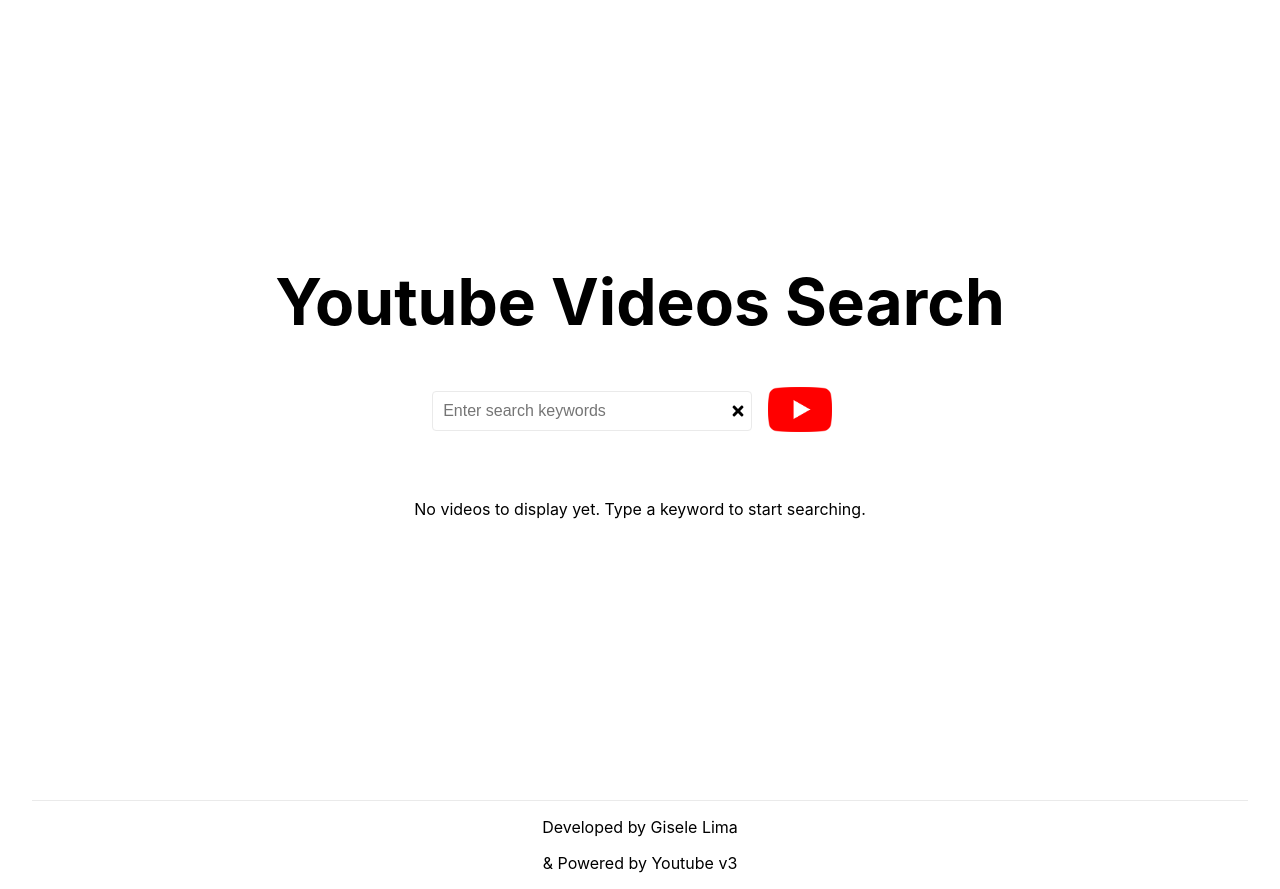
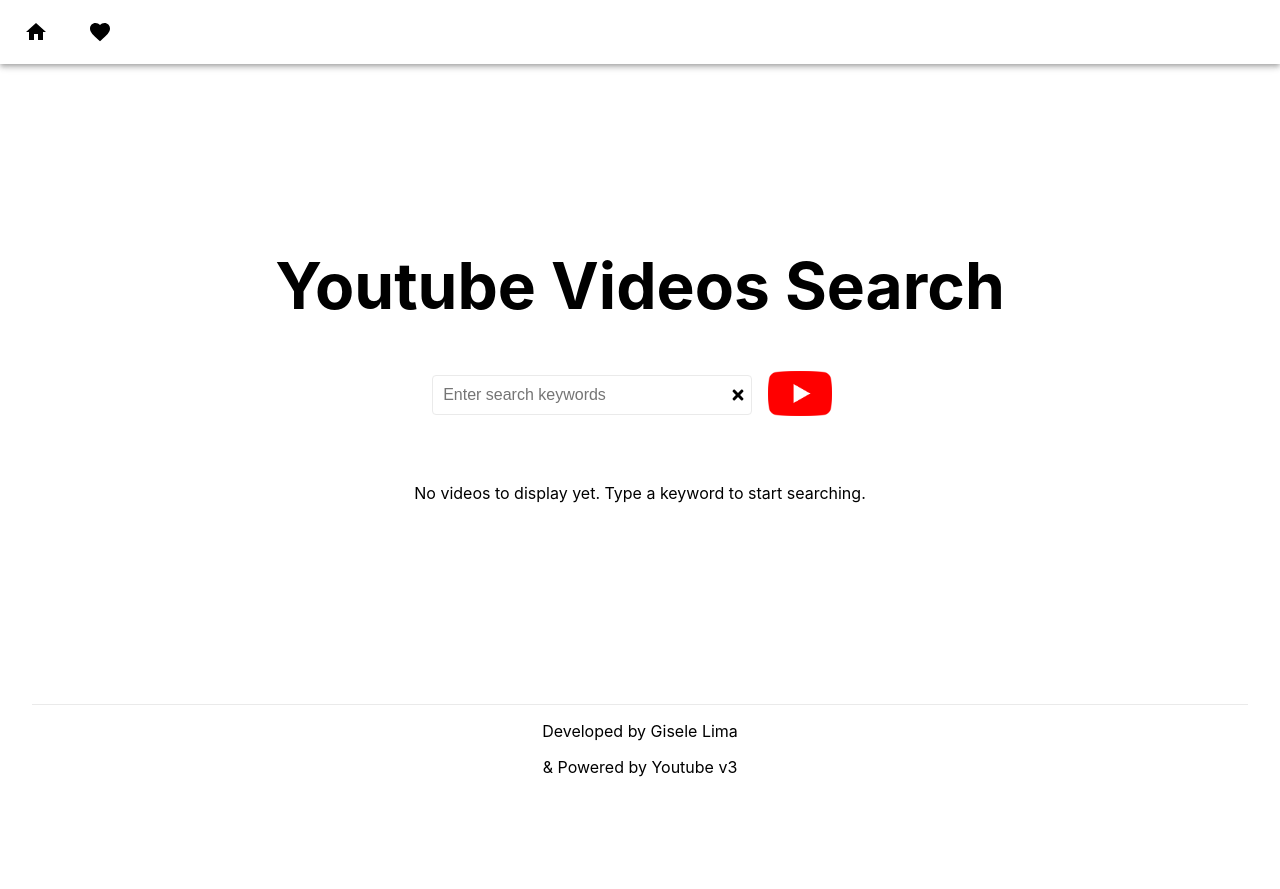
Before and after one commit to limagisele/youtube-search, a Next.js app: page / in a window 1280 px wide. After the commit the page ends 800 px from the top, so only its background shows below. Built offline with nearby package versions, Linux system fonts and the light colour scheme.

Commit message:
added navbar

```diff
--- /dev/null
+++ b/components/Navbar.jsx
@@ -0,0 +1,35 @@
+import * as React from "react";
+import AppBar from "@mui/material/AppBar";
+import Box from "@mui/material/Box";
+import Toolbar from "@mui/material/Toolbar";
+import IconButton from "@mui/material/IconButton";
+import HomeIcon from "@mui/icons-material/Home";
+import FavoriteIcon from "@mui/icons-material/Favorite";
+import Link from "next/link"
+
+export default function NavBar() {
+  return (
+    <Box sx={{ flexGrow: 1 }}>
+      <AppBar position="static" color="transparent">
+        <Toolbar>
+          <IconButton
+            size="large"
+            edge="start"
+            color="inherit"
+            aria-label="menu"
+            sx={{ mr: 2 }}
+          >
+            <Link href="/">
+              <HomeIcon />
+            </Link>
+          </IconButton>
+          <IconButton size="large" aria-label="favorite videos" color="inherit">
+            <Link href="/favorites">
+              <FavoriteIcon />
+            </Link>
+          </IconButton>
+        </Toolbar>
+      </AppBar>
+    </Box>
+  );
+}
--- a/components/Search.jsx
+++ b/components/Search.jsx
@@ -12,6 +12,9 @@
   orderBy,
 }) => {
   const submit = (e) => {
+    if (searchTerm === "") {
+      alert("Please type a keyword to start searching.")
+    }
     e.preventDefault();
     searchHandler(searchTerm, orderBy);
     setSelectedVideo({});
--- a/components/VideoList.jsx
+++ b/components/VideoList.jsx
@@ -1,4 +1,7 @@
 import styles from "../styles/Home.module.css";
+import IconButton from "@mui/material/IconButton";
+import FavoriteIcon from "@mui/icons-material/Favorite";
+import FavoriteBorderIcon from "@mui/icons-material/FavoriteBorder";
 
 const VideoList = ({
   searchResults,
@@ -35,6 +38,13 @@
             <p>Published on: {publishedAt.substring(0, 10)}</p>
             <p>By {channelTitle}</p>
           </div>
+          <IconButton
+            className={styles.favoriteIcon}
+            aria-label="add to favorites"
+            color="inherit"
+          >
+            <FavoriteBorderIcon />
+          </IconButton>
         </li>
       );
     });
--- a/pages/_app.js
+++ b/pages/_app.js
@@ -1,7 +1,13 @@
 import '../styles/globals.css'
+import NavBar from '../components/Navbar'
 
 function MyApp({ Component, pageProps }) {
-  return <Component {...pageProps} />
+  return (
+    <>
+      <NavBar />
+      <Component {...pageProps} />
+    </>
+  )
 }
 
 export default MyApp
--- a/pages/index.js
+++ b/pages/index.js
@@ -29,8 +29,6 @@
     if (searchTerm !== "") {
       const data = await fetchApi(searchTerm, orderBy);
       setSearchResults(data);
-    } else {
-      alert("Please type a keyword to start searching.");
     }
   };
 
--- a/styles/Home.module.css
+++ b/styles/Home.module.css
@@ -3,8 +3,7 @@
 }
 
 .main {
-  min-height: 100vh;
-  padding: 4rem 0;
+  min-height: 80vh;
   flex: 1;
   display: flex;
   flex-direction: column;
@@ -122,6 +121,13 @@
   bottom: 0;
 }
 
+.favoriteIcon {
+  float: bottom;
+  position: absolute;
+  bottom: 0;
+  right: 0;
+}
+
 .paginationBtns {
   width: 80%;
   height: 2rem;
@@ -131,7 +137,7 @@
   justify-content: center;
   padding-left: 0;
   max-width: 800px;
-  margin-top: 2rem;
+  margin: 3rem 0;
 }
 
 .paginationBtns a {
```
Also changed, not shown: pages/favorites.js (added, +7 -0 lines).
